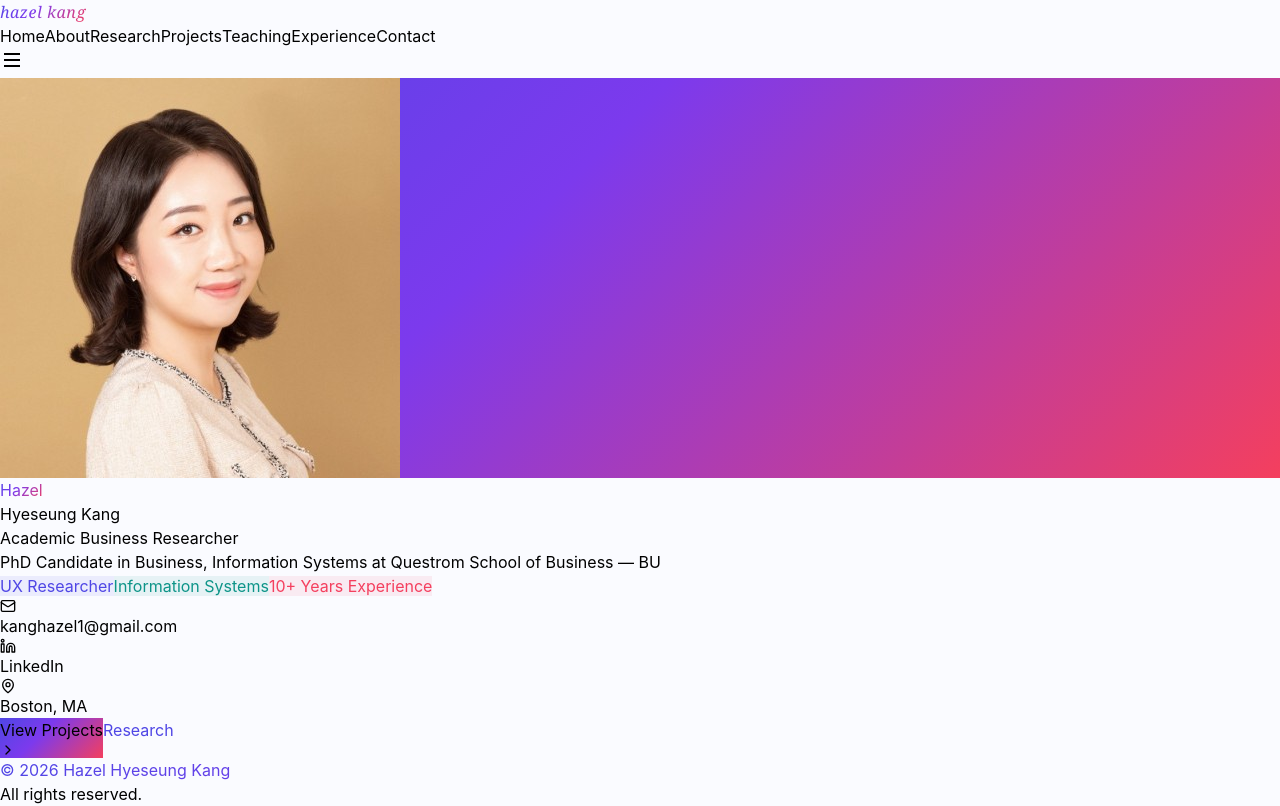
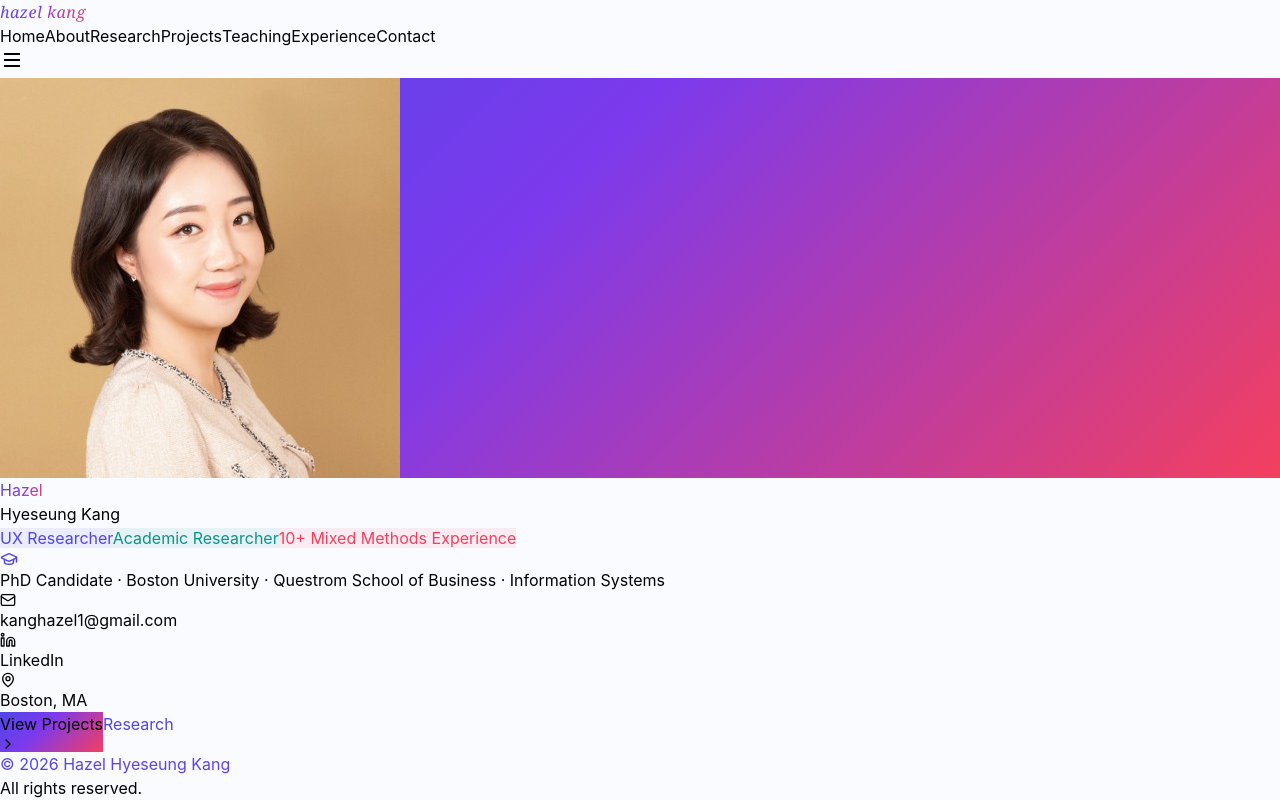
Before and after one commit to hazelkang/hazel-portfolio, a React (Vite) app: page / in a window 1280 px wide. Built offline with nearby package versions, Linux system fonts and the light colour scheme.

Commit message:
Update home: colored tags with Academic Researcher, graduation cap + PhD line

```diff
--- a/src/App.jsx
+++ b/src/App.jsx
@@ -127,18 +127,16 @@ function Home({ setActive }) {
           <br />
           <span className="text-gray-900">Hyeseung Kang</span>
         </h1>
-        <p className="text-base md:text-lg text-gray-500 leading-relaxed max-w-2xl mx-auto mb-2">
-          Academic Business Researcher
-        </p>
-        <p className="text-sm md:text-base text-gray-400 leading-relaxed max-w-2xl mx-auto mb-8">
-          PhD Candidate in Business, Information Systems at Questrom School of Business — BU
-        </p>
-
-        <div className="flex flex-wrap justify-center gap-3 mb-10">
-          {["UX Researcher", "Information Systems", "10+ Years Experience"].map((t, i) => (
+        <div className="flex flex-wrap justify-center gap-3 mb-4">
+          {["UX Researcher", "Academic Researcher", "10+ Mixed Methods Experience"].map((t, i) => (
             <Tag key={i} color={[C.indigo, C.teal, C.coral][i]}>{t}</Tag>
           ))}
         </div>
+
+        <p className="flex items-center justify-center gap-2 text-sm md:text-base text-gray-500 mb-10">
+          <GraduationCap size={18} style={{ color: C.indigo }} />
+          PhD Candidate · Boston University · Questrom School of Business · Information Systems
+        </p>
 
         <div className="flex flex-wrap justify-center gap-4 mb-10">
           <a href="mailto:kanghazel1@gmail.com" className="flex items-center gap-2 text-sm text-gray-500 hover:text-indigo-600 transition-colors">
```
